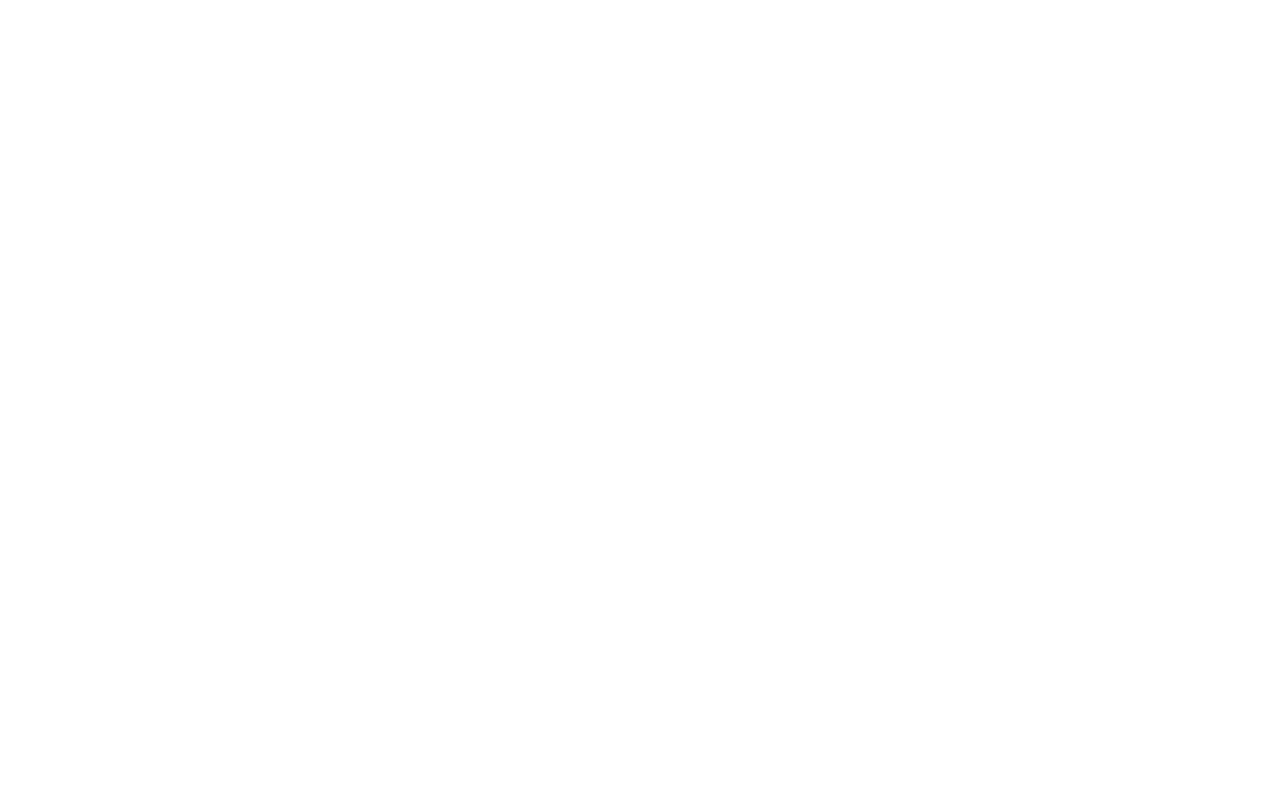
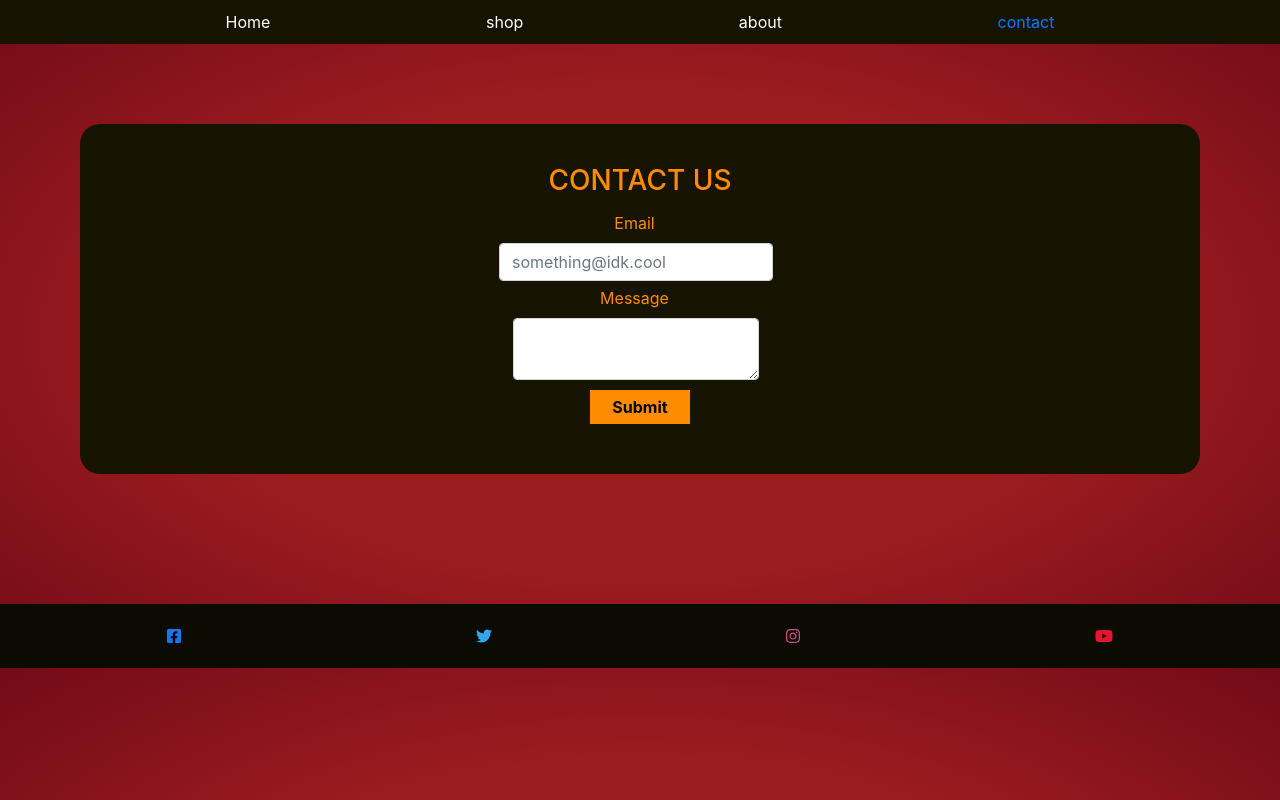
Before and after one commit to Givaramahfoud/alleppo-sweets, a React (Create React App) app: page /contact in a window 1280 px wide. Built offline with nearby package versions, Linux system fonts and the light colour scheme.

Commit message:
edit react router

```diff
--- a/src/App.js
+++ b/src/App.js
@@ -13,9 +13,9 @@
       <Router>
         <Switch>
           <Route path='/' exact component={Home} />
-          <Route path='shop' component={Shop} />
-          <Route path='about' component={About} />
-          <Route path='contact' component={Contact} />
+          <Route path='/shop' component={Shop} />
+          <Route path='/about' component={About} />
+          <Route path='/contact' component={Contact} />
         </Switch>
       </Router >
     </div >
```
Also changed, not shown: 8 other files (tests, documents, lock files or other folders).
